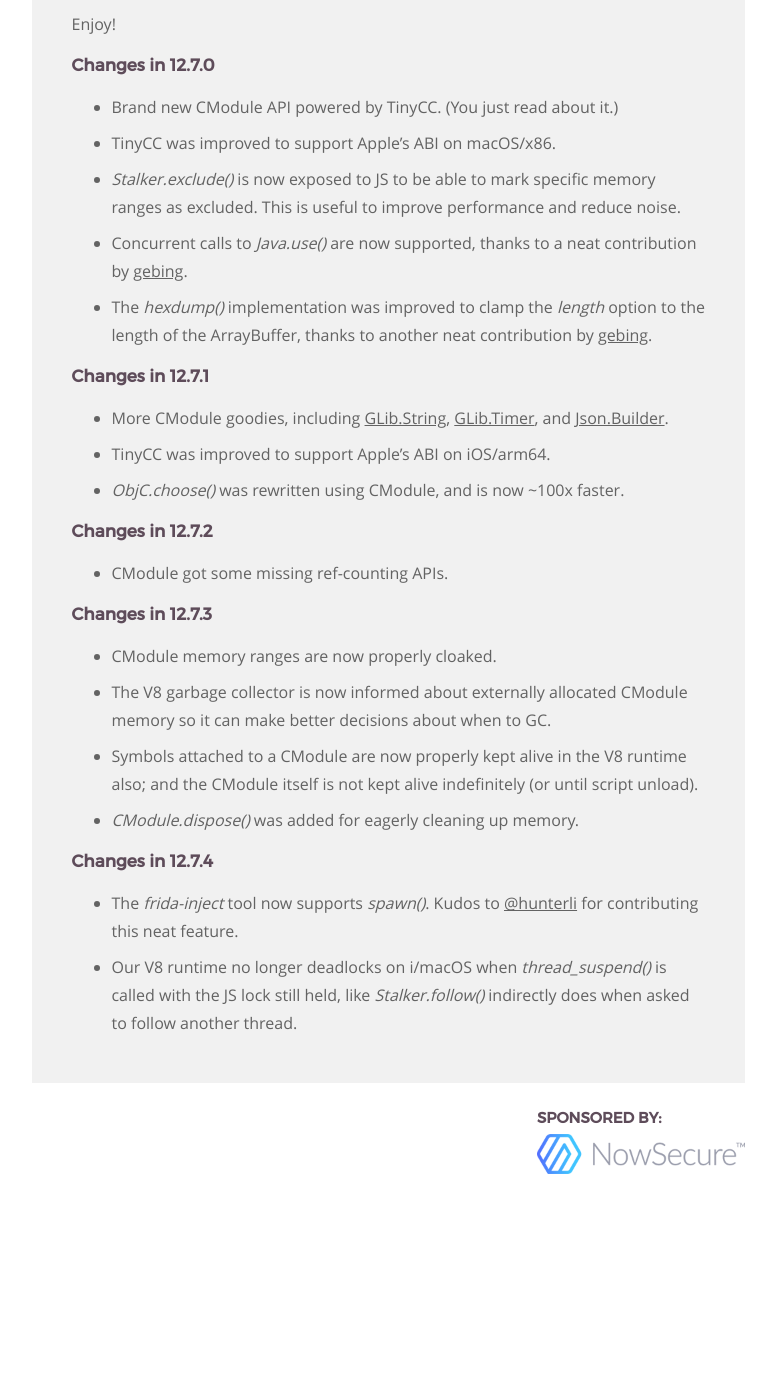
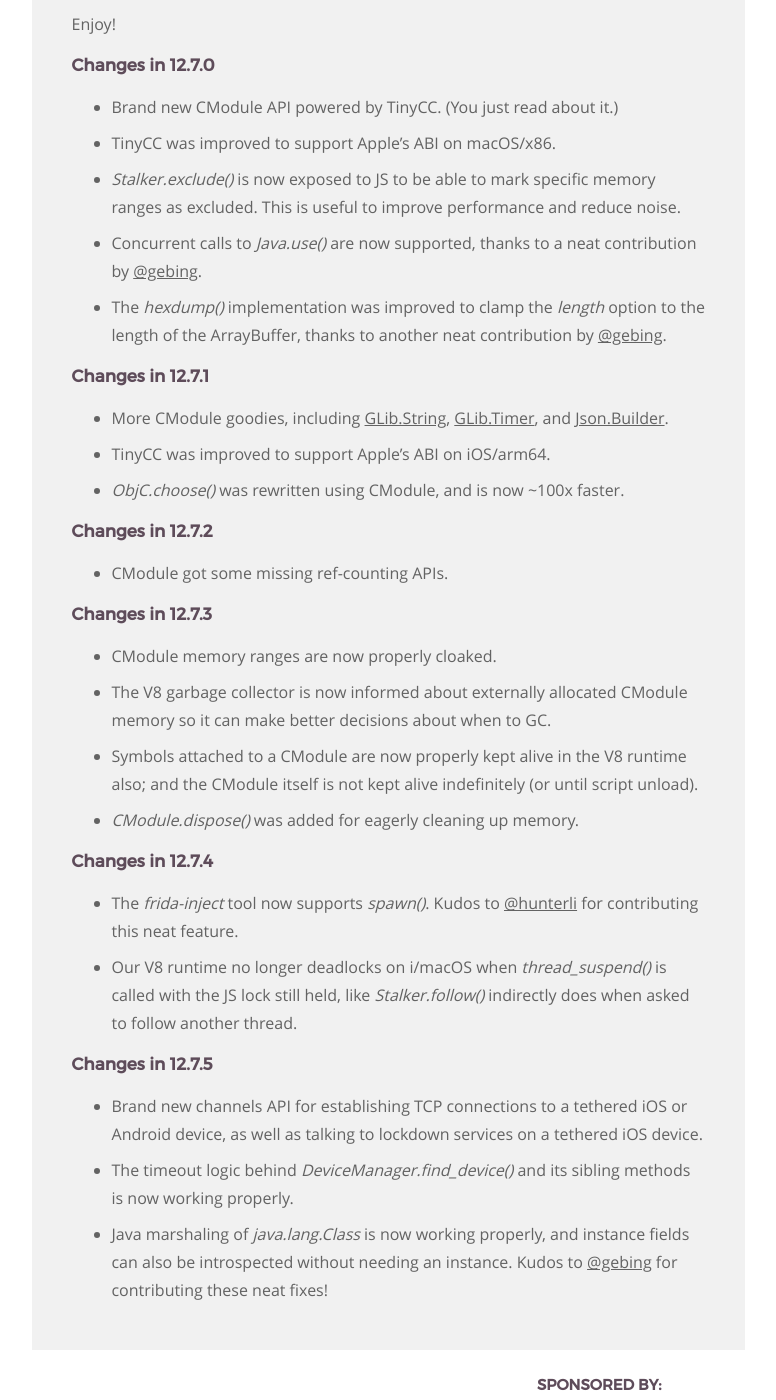
Before and after one commit to frida/frida-website, a Jekyll site: the page built from _posts/2019-09-18-frida-12-7-released.markdown, in a window 1280 px wide and 1400 px high, scrolled down 8783 px. Shown: the whole window, without its empty margins (364-1140 px from the left). Built offline with Jekyll 4.4.1, drawn with Linux system fonts in a browser that asks for light colours; before the commit the page ends 9967 px from its top, so only the background shows below that.

Commit message:
Summarize changes in 12.7.5

```diff
--- a/_posts/2019-09-18-frida-12-7-released.markdown
+++ b/_posts/2019-09-18-frida-12-7-released.markdown
@@ -335,10 +335,10 @@ Enjoy!
 - *Stalker.exclude()* is now exposed to JS to be able to mark specific memory
   ranges as excluded. This is useful to improve performance and reduce noise.
 - Concurrent calls to *Java.use()* are now supported, thanks to a neat
-  contribution by [gebing][].
+  contribution by [@gebing][].
 - The *hexdump()* implementation was improved to clamp the *length* option to
   the length of the ArrayBuffer, thanks to another neat contribution by
-  [gebing][].
+  [@gebing][].
 
 ### Changes in 12.7.1
 
@@ -369,6 +369,17 @@ Enjoy!
   called with the JS lock still held, like *Stalker.follow()* indirectly does
   when asked to follow another thread.
 
+### Changes in 12.7.5
+
+- Brand new channels API for establishing TCP connections to a tethered iOS
+  or Android device, as well as talking to lockdown services on a tethered
+  iOS device.
+- The timeout logic behind *DeviceManager.find_device()* and its sibling methods
+  is now working properly.
+- Java marshaling of *java.lang.Class* is now working properly, and instance
+  fields can also be introspected without needing an instance. Kudos to
+  [@gebing][] for contributing these neat fixes!
+
 
 [frida-java-bridge]: https://github.com/frida/frida-java-bridge
 [TinyCC]: https://bellard.org/tcc/
@@ -376,7 +387,7 @@ Enjoy!
 [GLib.Array]: https://developer.gnome.org/glib/stable/glib-Arrays.html
 [GLib.Mutex]: https://developer.gnome.org/glib/stable/glib-Threads.html#GMutex
 [frida-gum/bindings/gumjs/runtime/cmodule]: https://github.com/frida/frida-gum/tree/master/bindings/gumjs/runtime/cmodule
-[gebing]: https://github.com/gebing
+[@gebing]: https://github.com/gebing
 [GLib.String]: https://developer.gnome.org/glib/stable/glib-Strings.html
 [GLib.Timer]: https://developer.gnome.org/glib/stable/glib-Timers.html
 [Json.Builder]: https://developer.gnome.org/json-glib/stable/JsonBuilder.html
```
